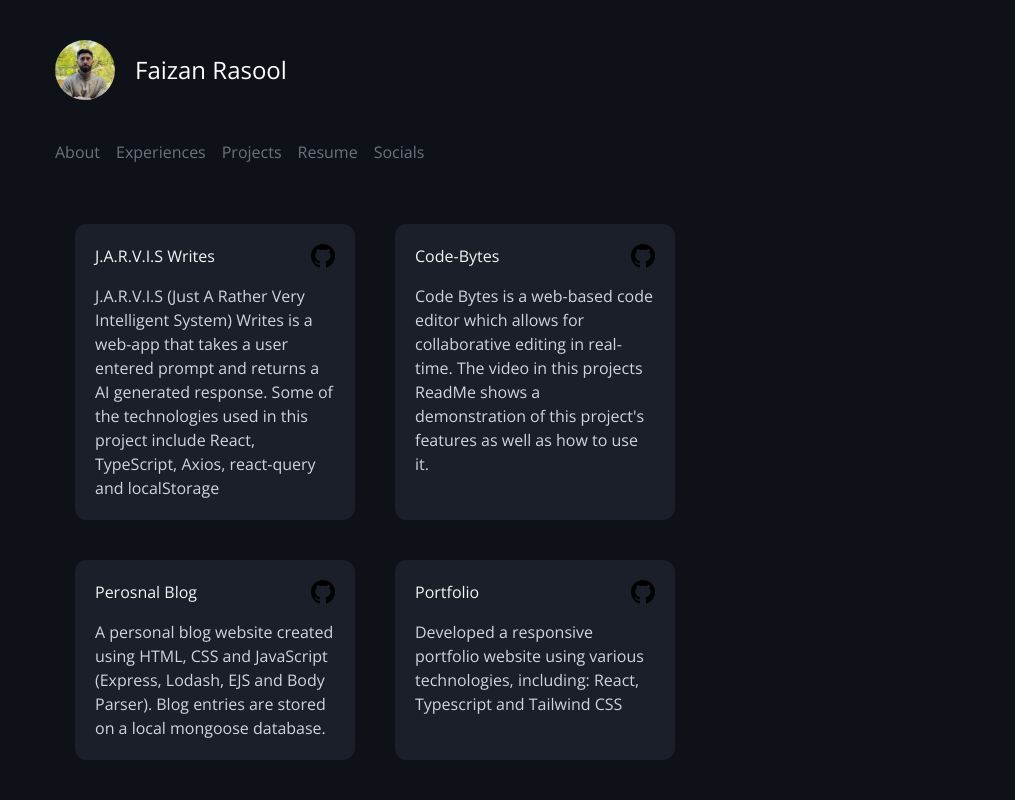
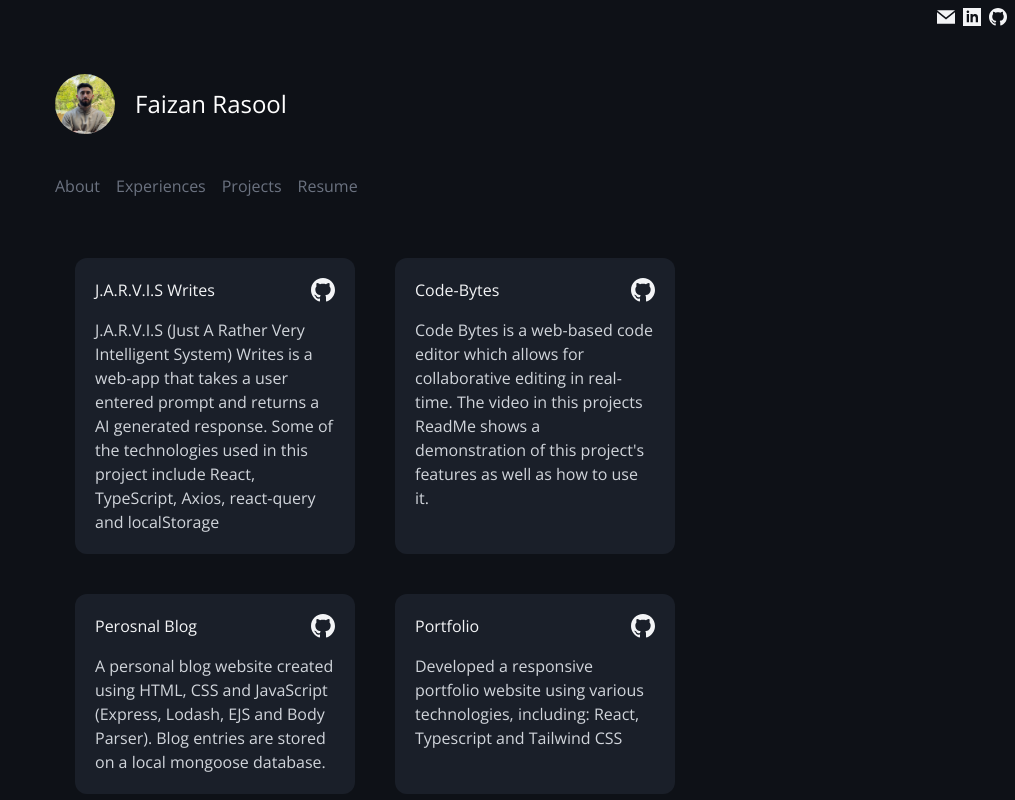
Before and after one commit to faizanraso/faizan-v2, a React (Vite) app: page /projects in a window 1280 px wide. Shown: the top 800 px of the page, without its empty margins (265-1280 px from the left). Built offline with nearby package versions, Linux system fonts and the light colour scheme.

Commit message:
Completed projec

```diff
--- a/package.json
+++ b/package.json
@@ -5,7 +5,7 @@
   "scripts": {
     "dev": "vite",
     "build": "tsc && vite build",
-    "preview": "vite preview"
+    "preview": "vite preview --port 4173 --host 0.0.0.0"
   },
   "dependencies": {
     "react": "^18.0.0",
--- a/src/App.css
+++ b/src/App.css
@@ -2,7 +2,3 @@
   background-color: #0e1117;
   font-family: "Open Sans", sans-serif;
 }
-
-.white-text {
-  color: rgb(241, 241, 241);
-}
--- a/src/App.tsx
+++ b/src/App.tsx
@@ -1,5 +1,6 @@
 import React from "react";
 import { BrowserRouter, Routes, Route } from "react-router-dom";
+import SocialsBar from "./components/SocialsBar";
 import Header from "./components/Header";
 import NavLinks from "./components/NavLinks";
 import About from "./components/About";
@@ -10,13 +11,13 @@
 function App() {
   return (
     <div className="App">
+      <SocialsBar/>
       <Header />
       <NavLinks />
       <Routes>
         <Route path="/" element={<About />}/>
         <Route path="/experiences" element={<Experiences/>}/>
         <Route path="/projects" element={<Projects/>}/>
-        {/* <Route path="/socials" element={<Socials/>}/> */}
       </Routes>
     </div>
   );
--- a/src/components/About.tsx
+++ b/src/components/About.tsx
@@ -3,7 +3,7 @@
 
 function About() {
   return (
-    <div className="mx-5 my-10 sm:w-6/12 sm:mx-auto white-text">
+    <div className="mx-5 my-10 sm:w-6/12 sm:mx-auto text-gray-100">
       <p className="">
         Hey, my name's Faizan Rasool. I'm an Electrical Engineering Student at
         McMaster University (Hamilton, ON). I currently work at Hydro One
--- a/src/components/NavLinks.tsx
+++ b/src/components/NavLinks.tsx
@@ -13,7 +13,6 @@
                 <Link to="/experiences"><a className="inline-block mr-4 underline-animation-links" href="/experiences"><li>Experiences</li></a></Link>
                 <Link to="/projects"><a className="inline-block mr-4 underline-animation-links" href="/projects"><li>Projects</li></a></Link>
                 <a className="inline-block mr-4 underline-animation-links" href={faizan_resume}><li>Resume</li></a>
-                <Link to="/socials"><a className="inline-block mr-0 underline-animation-links" href="/socials"><li>Socials</li></a></Link>
             </ul>
         </div>
     )
--- a/src/components/Projects.tsx
+++ b/src/components/Projects.tsx
@@ -8,42 +8,36 @@
       description:
         "J.A.R.V.I.S (Just A Rather Very Intelligent System) Writes is a web-app that takes a user entered prompt and returns a AI generated response. Some of the technologies used in this project include React, TypeScript, Axios, react-query and localStorage",
       githubLink: "https://github.com/faizanraso/J.A.R.V.I.S-Writes",
-      projectLink: "jarvis-writes.faizanraso.repl.co/",
     },
     {
       projectName: "Code-Bytes",
       description:
         "Code Bytes is a web-based code editor which allows for collaborative editing in real-time. The video in this projects ReadMe shows a demonstration of this project's features as well as how to use it.",
       githubLink: "https://github.com/faizanraso/code-bytes",
-      projectLink: "",
     },
     {
       projectName: "Perosnal Blog",
       description:
         "A personal blog website created using HTML, CSS and JavaScript (Express, Lodash, EJS and Body Parser). Blog entries are stored on a local mongoose database.",
       githubLink: "https://github.com/faizanraso/Personal-Blog",
-      projectLink: "https://github.com/faizanraso/faizan-v2",
     },
     {
       projectName: "Portfolio",
       description:
         "Developed a responsive portfolio website using various technologies, including: React, Typescript and Tailwind CSS",
-      githubLink: "",
-      projectLink: "",
+      githubLink: "https://github.com/faizanraso/faizan-v2",
     },
     {
       projectName: "Speech Search",
       description:
         "Speech Search is a voice operated Python dictionary. This project uses the SpeechRecognition library and its equipped Google Web Speech API to recognize audio input and search it through the PyDictionary Module.",
       githubLink: "https://github.com/faizanraso/SpeechSearch",
-      projectLink: "",
     },
     {
       projectName: "Sudoku Solver",
       description:
         "Sudoku Solver is a Python program which is able to solve any 9x9 sudoku board. It uses a backtracking algorithm which iterates through the various positions on the board and finds the correct values.",
       githubLink: "https://github.com/faizanraso/Sudoku-Solver",
-      projectLink: "",
     },
   ];
 
@@ -54,7 +48,10 @@
           <h1 className="flex float-left text-gray-100">
             {projects[0].projectName}
           </h1>
-          <a className="flex float-right" href={projects[0].githubLink}>
+          <a
+            className="flex float-right fill-gray-100"
+            href={projects[0].githubLink}
+          >
             <svg
               xmlns="http://www.w3.org/2000/svg"
               width="24"
@@ -71,7 +68,7 @@
             {projects[1].projectName}
           </h1>
           <a
-            className="flex float-right text-gray-100"
+            className="flex float-right fill-gray-100"
             href={projects[1].githubLink}
           >
             <svg
@@ -91,7 +88,10 @@
           <h1 className="flex float-left text-gray-100">
             {projects[2].projectName}
           </h1>
-          <a className="flex float-right" href={projects[2].githubLink}>
+          <a
+            className="flex float-right fill-gray-100"
+            href={projects[2].githubLink}
+          >
             <svg
               xmlns="http://www.w3.org/2000/svg"
               width="24"
@@ -108,7 +108,7 @@
             {projects[3].projectName}
           </h1>
           <a
-            className="flex float-right text-gray-100"
+            className="flex float-right fill-gray-100"
             href={projects[3].githubLink}
           >
             <svg
@@ -128,7 +128,10 @@
           <h1 className="flex float-left text-gray-100">
             {projects[4].projectName}
           </h1>
-          <a className="flex float-right" href={projects[4].githubLink}>
+          <a
+            className="flex float-right fill-gray-100"
+            href={projects[4].githubLink}
+          >
             <svg
               xmlns="http://www.w3.org/2000/svg"
               width="24"
@@ -145,7 +148,7 @@
             {projects[5].projectName}
           </h1>
           <a
-            className="flex float-right text-gray-100"
+            className="flex float-right fill-gray-100"
             href={projects[5].githubLink}
           >
             <svg
--- /dev/null
+++ b/src/components/SocialsBar.tsx
@@ -0,0 +1,43 @@
+import React from "react";
+
+function SocialsBar() {
+  return (
+    <div className="p-1 flex flex-row-reverse">
+      <a className="fill-gray-100 p-1" href="https://github.com/faizanraso">
+        <svg
+          xmlns="http://www.w3.org/2000/svg"
+          width="18"
+          height="18"
+          viewBox="0 0 24 24"
+        >
+          <path d="M12 0c-6.626 0-12 5.373-12 12 0 5.302 3.438 9.8 8.207 11.387.599.111.793-.261.793-.577v-2.234c-3.338.726-4.033-1.416-4.033-1.416-.546-1.387-1.333-1.756-1.333-1.756-1.089-.745.083-.729.083-.729 1.205.084 1.839 1.237 1.839 1.237 1.07 1.834 2.807 1.304 3.492.997.107-.775.418-1.305.762-1.604-2.665-.305-5.467-1.334-5.467-5.931 0-1.311.469-2.381 1.236-3.221-.124-.303-.535-1.524.117-3.176 0 0 1.008-.322 3.301 1.23.957-.266 1.983-.399 3.003-.404 1.02.005 2.047.138 3.006.404 2.291-1.552 3.297-1.23 3.297-1.23.653 1.653.242 2.874.118 3.176.77.84 1.235 1.911 1.235 3.221 0 4.609-2.807 5.624-5.479 5.921.43.372.823 1.102.823 2.222v3.293c0 .319.192.694.801.576 4.765-1.589 8.199-6.086 8.199-11.386 0-6.627-5.373-12-12-12z" />
+        </svg>
+      </a>
+      <a
+        className="fill-gray-100 p-1"
+        href="https://www.linkedin.com/in/faizanraso/"
+      >
+        <svg
+          xmlns="http://www.w3.org/2000/svg"
+          width="18"
+          height="18"
+          viewBox="0 0 24 24"
+        >
+          <path d="M0 0v24h24v-24h-24zm8 19h-3v-11h3v11zm-1.5-12.268c-.966 0-1.75-.79-1.75-1.764s.784-1.764 1.75-1.764 1.75.79 1.75 1.764-.783 1.764-1.75 1.764zm13.5 12.268h-3v-5.604c0-3.368-4-3.113-4 0v5.604h-3v-11h3v1.765c1.397-2.586 7-2.777 7 2.476v6.759z" />
+        </svg>
+      </a>
+      <a className="fill-gray-100 p-1" href="mailto:faizanraso@outlook.com">
+        <svg
+          xmlns="http://www.w3.org/2000/svg"
+          width="18"
+          height="18"
+          viewBox="0 0 24 24"
+        >
+          <path d="M12 12.713l-11.985-9.713h23.97l-11.985 9.713zm0 2.574l-12-9.725v15.438h24v-15.438l-12 9.725z" />
+        </svg>
+      </a>
+    </div>
+  );
+}
+
+export default SocialsBar;
```
